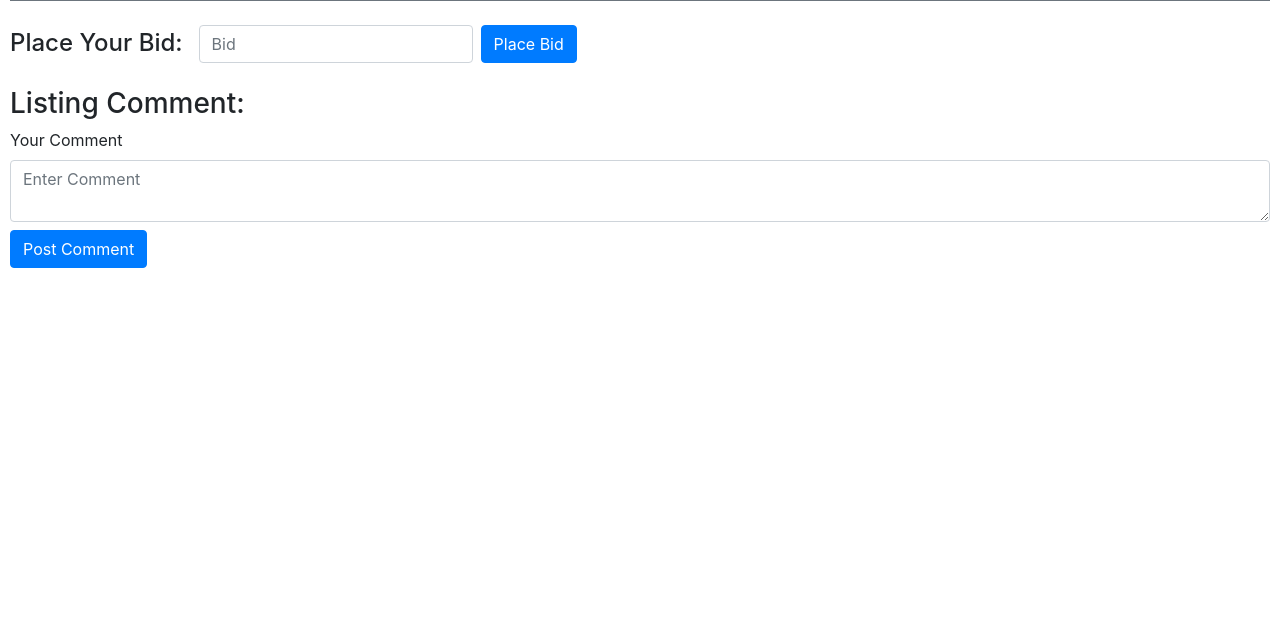
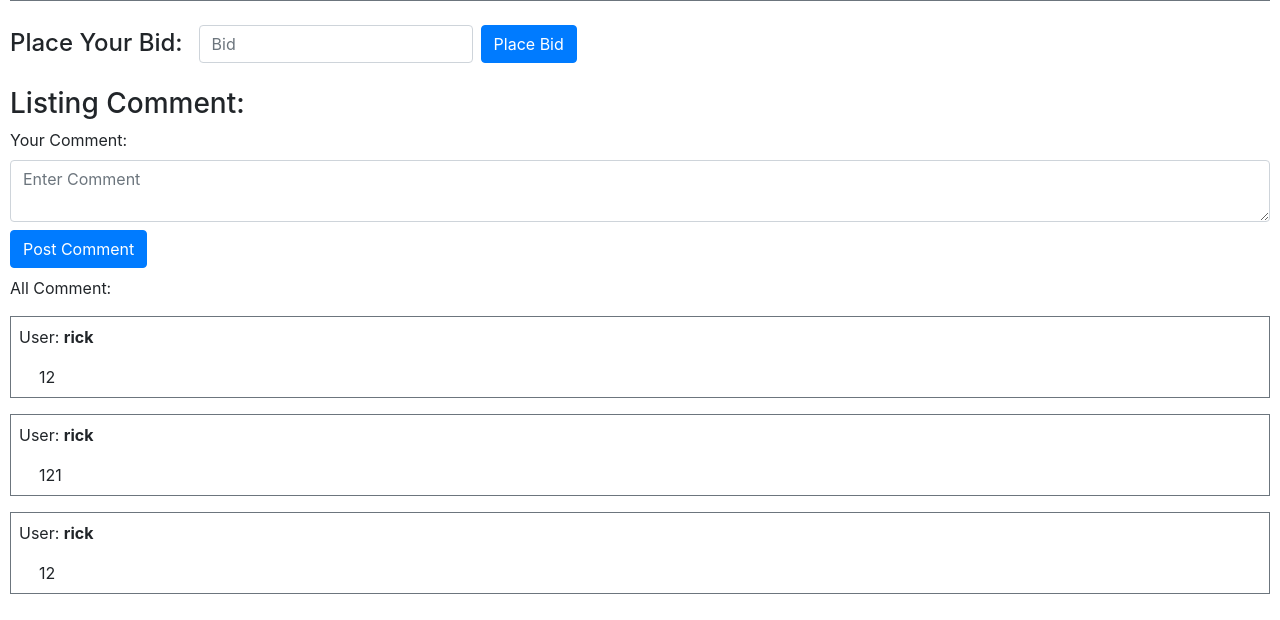
Before and after one commit to Liqaing/CS50W, a Django app: page /listings/16 in a window 1280 px wide. Shown: the part 885-1505 px from the top of the page. Before the commit the page ends 1153 px from the top, so only its background shows below. Run offline with Django 3.2, Linux system fonts and the light colour scheme; a user stored in the database is signed in; data comes from the database, SQL or seed files in the repository; both versions use the stored data as it was after the commit; some libraries are stand-ins or nearby versions.

Commit message:
done comment

```diff
--- a/commerce/auctions/models.py
+++ b/commerce/auctions/models.py
@@ -28,9 +28,10 @@ class bid(models.Model):
 class comment(models.Model):
     comment = models.TextField()
     item = models.ForeignKey(item, related_name="comments", on_delete=models.CASCADE)
+    commenter = models.ForeignKey(User, related_name="comments", on_delete=models.CASCADE)
 
     def __str__(self):
-        return f"Item: {self.item}, Comment: {self.comment}"
+        return f"Item: {self.item}, User: {self.commenter}, Comment: {self.comment}"
 
 # Tide user and item that they put to watchlist
 class watchlist(models.Model):
--- a/commerce/auctions/templates/auctions/listing.html
+++ b/commerce/auctions/templates/auctions/listing.html
@@ -91,14 +91,33 @@
             {% endif %}
 
             <div class="container-fuild mt-4">
-                <h3>Listing Comment:</h3>
+                <h3>Listing Comment: </h3>
                 <div class="container-fuild mb-2">
-                    <form action="" method="POST">
-                        <label for="comment">Your Comment</label>
+                    <form action="{% url 'view-listing' listing.id %}" method="POST">
+                        {% csrf_token %}
+                        <label for="comment">Your Comment: </label>
                         <textarea class="form-control" name="comment" id="comment" placeholder="Enter Comment" rows="2"></textarea>
                         <input class="btn btn-primary mt-2" type="submit" value="Post Comment">
                     </form>
                 </div>
+
+                {% if listing.comment %}
+                    <p>All Comment: </p>
+                    {% for comment in listing.comment %}
+                        <div class="border border-secondary overflow-auto my-3 p-2">
+                            <p>
+                                User:
+                                <strong>
+                                    {{comment.commenter}}
+                                </strong>
+                            </p>
+                            <div class="listing_description">
+                                {{comment.comment}}
+                            </div>
+                        </div>
+
+                    {% endfor %}
+                {% endif %}
             </div>
         {% endif %}
     </div>
--- a/commerce/auctions/views.py
+++ b/commerce/auctions/views.py
@@ -157,6 +157,13 @@ def view_listing(request, id):
     else:
         listing.is_owner = False
 
+    # Display all comment
+    comments = comment.objects.filter(item_id = listing.id)
+    if comments:
+       listing.comment = comments
+    else:
+        listing.comment = None
+
     # On user request
     if request.method == "POST":
 
@@ -222,7 +229,15 @@ def view_listing(request, id):
 
                     # Update current highest bid, so we'll to find the winner
                     current_bid = bid.objects.filter(bid_item = listing.id).order_by("-bid").first()
-                    print(current_bid.bid_user)
+
+        elif "comment" in request.POST:
+
+            # Save new comment to database
+            new_comment = comment(comment=request.POST["comment"], item=listing, commenter=request.user)
+            new_comment.save()
+
+            # Update listing comment to render for user
+            listing.comment = comment.objects.filter(item_id=listing.id)
 
         elif "close" in request.POST:
             if listing.is_owner and listing.is_active:
```
Also changed, not shown: commerce/auctions/migrations/0017_comment_commenter.py (added), commerce/db.sqlite3. Lines whose indentation alone changed are shown as unchanged.
